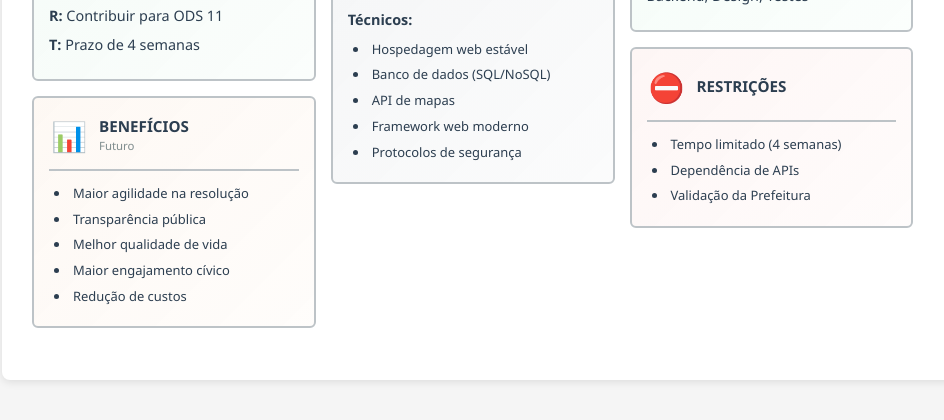
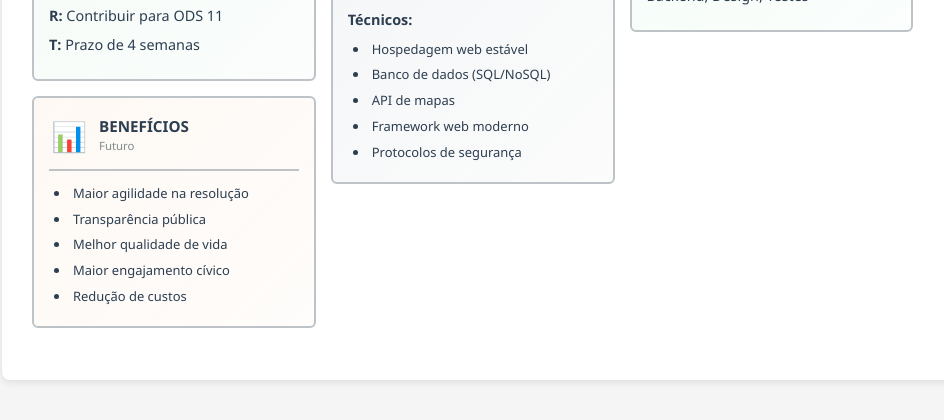
Before and after one commit to Rybarck/cidadao-conectado-pmc, a website: page index.html in a window 1280 px wide. Shown: the part 750-1170 px from the top of the page, without its empty margins (18-962 px from the left). Drawn offline with Linux system fonts and the light colour scheme.

Commit message:
Remove restrictions section from index.html
Removed restrictions section from the HTML.

```diff
--- a/index.html
+++ b/index.html
@@ -125,19 +125,7 @@
 </div>
 </div>
 
-                    <div class="box restricoes">
-                        <div class="box-header">
-                            <span class="icon">⛔</span>
-                            <h3>RESTRIÇÕES</h3>
-                        </div>
-                        <div class="box-content">
-                            <ul>
-                                <li>Tempo limitado (4 semanas)</li>
-                                <li>Dependência de APIs</li>
-                                <li>Validação da Prefeitura</li>
-                            </ul>
-                        </div>
-                    </div>
+
                 </div>
                 </div>
             </div>
```
